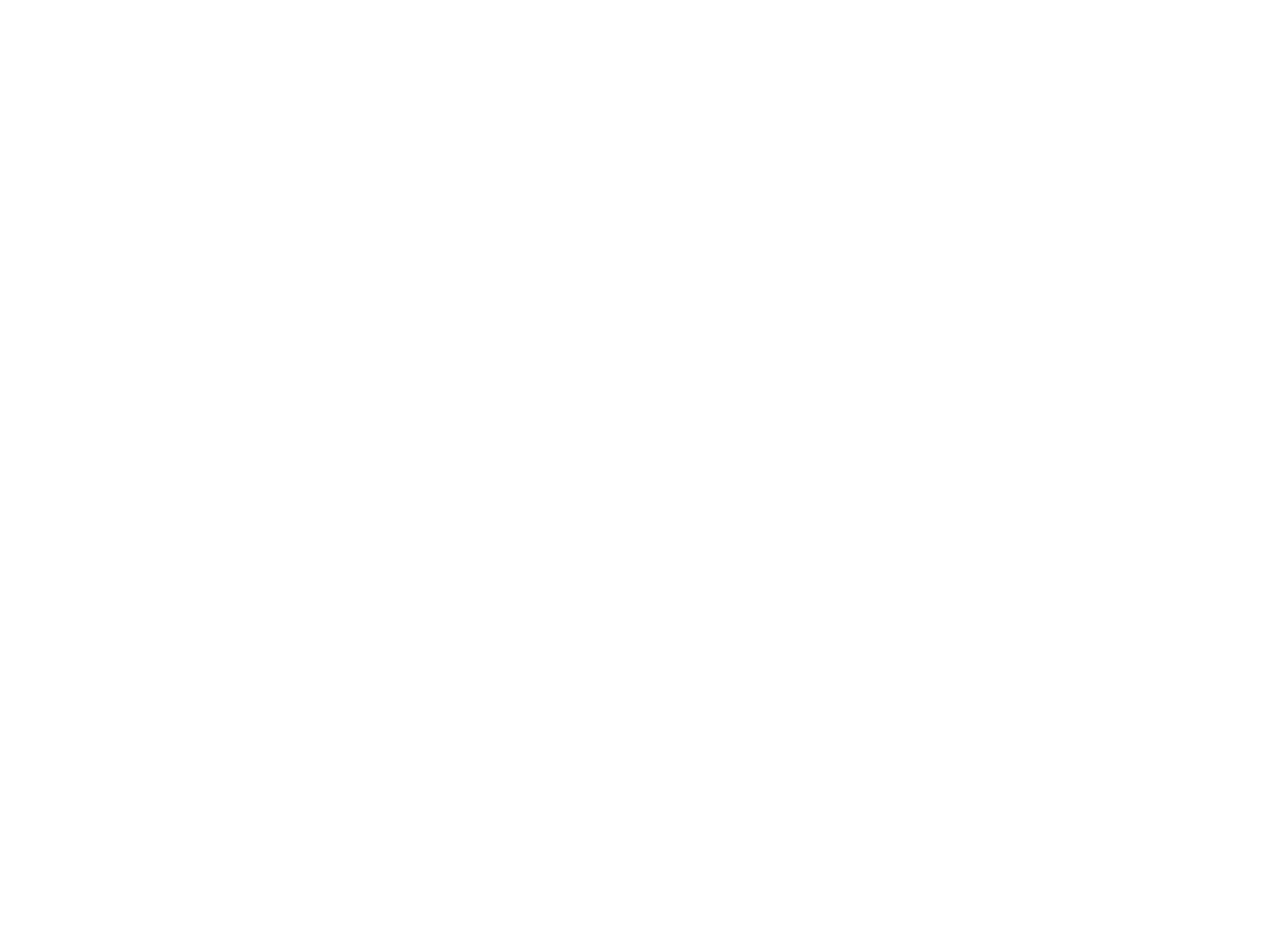
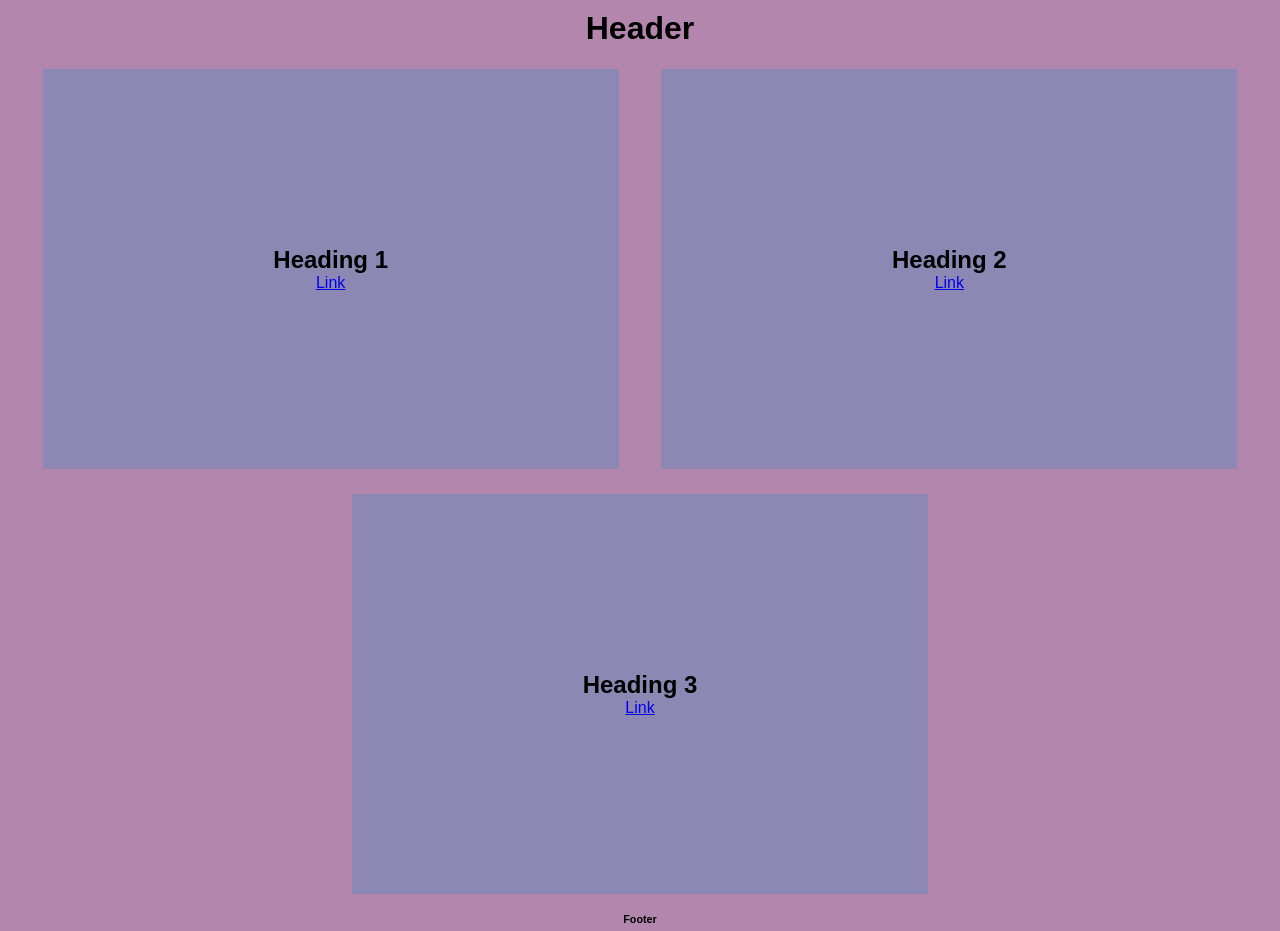
Before and after one commit to theresanx/CA-Notes-Lessons, a plain HTML site: page t1w2sat.html in a window 1280 px wide. Before the commit the page ends 800 px from the top, so only its background shows below. Drawn offline with nearby package versions, Linux system fonts and the light colour scheme.

Commit message:
T1Wk2 Sat Lesson

```diff
--- /dev/null
+++ b/t1w2sat.css
@@ -0,0 +1,115 @@
+/* css config */
+
+* {
+    margin: 0;
+
+    /* variable represented by --
+    where red is variable name */
+    --green-yellow: #adb387;
+    --green:#87B38D;
+    --orange: #b38d87;
+    --purple: #8d87b3;
+    --pink: #b387ad;
+    --blue: #87adb3;
+}
+
+/* mobile first styling */
+
+/* body is the container for flexbox
+container contains the rows and columns */
+body {
+    background-color: var(--green);
+    display: flex;
+    flex-direction: column;
+    justify-content: baseline;
+    align-items: center;
+    text-align: center;
+
+    width: 100%;
+    height: 100dvh;
+    font-family: Arial, Helvetica, sans-serif;
+}
+
+.row {
+    width: 100%;
+    background-color: var(--pink);
+}
+
+.column {
+    width: 100%;
+    height: 50dvw;
+    background-color: var(--purple);
+    margin-top: 1%;
+    margin-bottom: 1%;
+
+    display:flex;
+    flex-direction: column;
+    justify-content: center;
+    align-items: center;
+}
+
+header {
+    min-height: 7dvh;
+    display: flex;
+    justify-content: center;
+    align-items: center;
+}
+
+footer {
+    min-height: 3dvh;
+	display: flex;
+	justify-content: center;
+	align-items: center;
+	align-self: flex-end;
+}
+
+/* selector - main element with specific class */
+main.row {
+    display: flex;
+    flex-direction: column;
+    flex-grow: 2;
+}
+
+a:hover {
+    background-color: var(--orange);
+    animation: spin 1s infinite linear;
+    font-size: 5dvh;
+}
+
+/* don't have @keyframes bounce as it's imported from animate.css */
+h1:hover {
+	animation: bounce 1s infinite linear;
+}
+
+@keyframes spin {
+    0% {
+        transform: rotate(0deg);
+        color: darkslategray;
+    }
+    50% {
+        color: black;
+    }
+    100% {
+        transform: rotate(360deg);
+        color: darkslategray;
+    }
+
+}
+
+/* desktop styling */
+@media screen and (min-width: 500px) and (min-device-width: 500px) {
+    body {
+        background-color: var(--green-yellow)
+    }
+
+    main.row {
+        flex-direction: row;
+        flex-wrap: wrap;
+        justify-content: space-evenly;
+    }
+
+    .column {
+        width: 45dvw;
+        height: 50dvh;
+    }
+}
--- a/t1w2sat.html
+++ b/t1w2sat.html
@@ -4,8 +4,45 @@
     <meta charset="UTF-8">
     <meta name="viewport" content="width=device-width, initial-scale=1.0">
     <title>T1W2 Saturday Flexbox and Animations</title>
+    <link rel="stylesheet" href="t1w2sat.css">
+
+    <!-- importing animation styles from animate.css -->
+    <link
+    rel="stylesheet"
+    href="https://cdnjs.cloudflare.com/ajax/libs/animate.css/4.1.1/animate.min.css"
+    />
 </head>
 <body>
+    <header class="row">
+        <h1>Header</h1>
+    </header>
 
+    <main class="row">
+        <section class="column">
+            <h2>
+                Heading 1
+            </h2>
+            <a href="/heading1.com">Link</a>
+        </section>
+
+        <section class="column">
+            <h2>
+                Heading 2
+            </h2>
+            <a href="/heading2.com">Link</a>
+        </section>
+
+        <section class="column">
+            <h2>
+                Heading 3
+            </h2>
+            <a href="/heading3.com">Link</a>
+        </section>
+
+    </main>
+
+    <footer class="row">
+        <h6>Footer</h6>
+    </footer>
 </body>
 </html>
```
